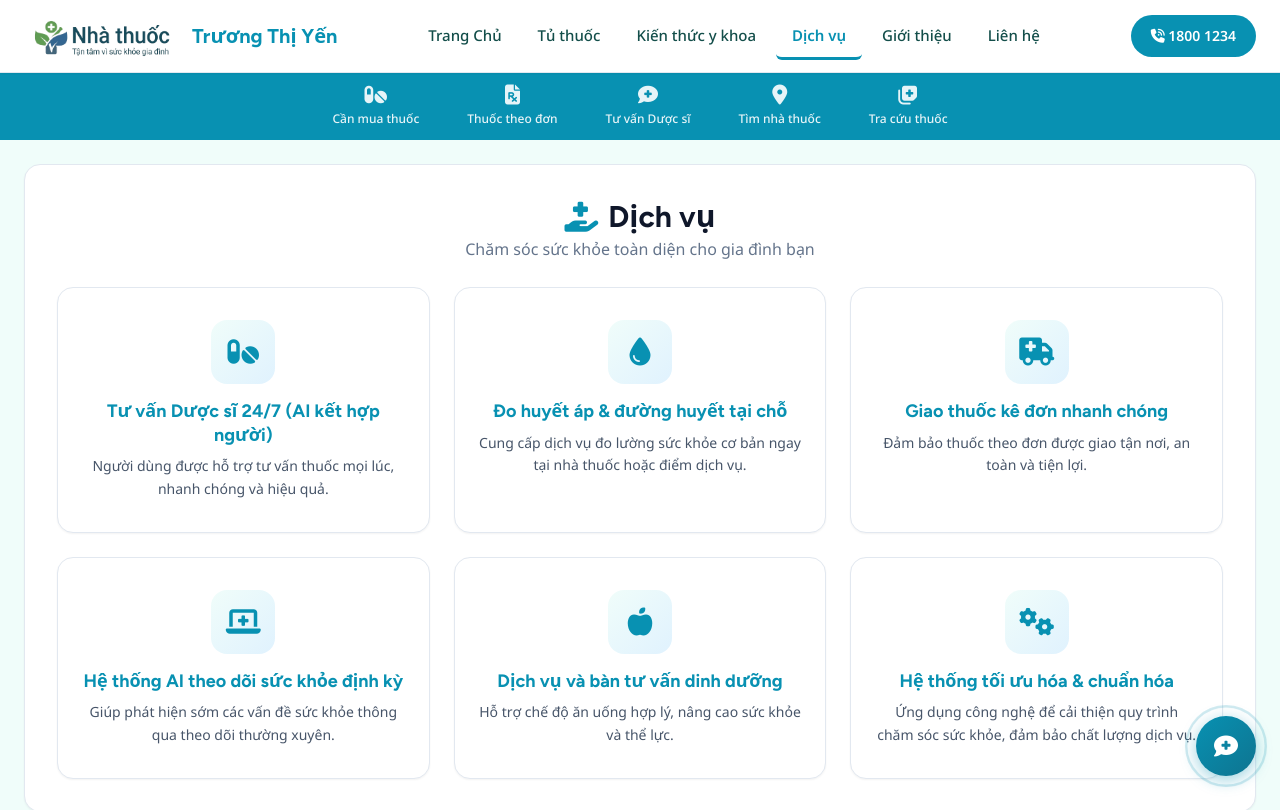
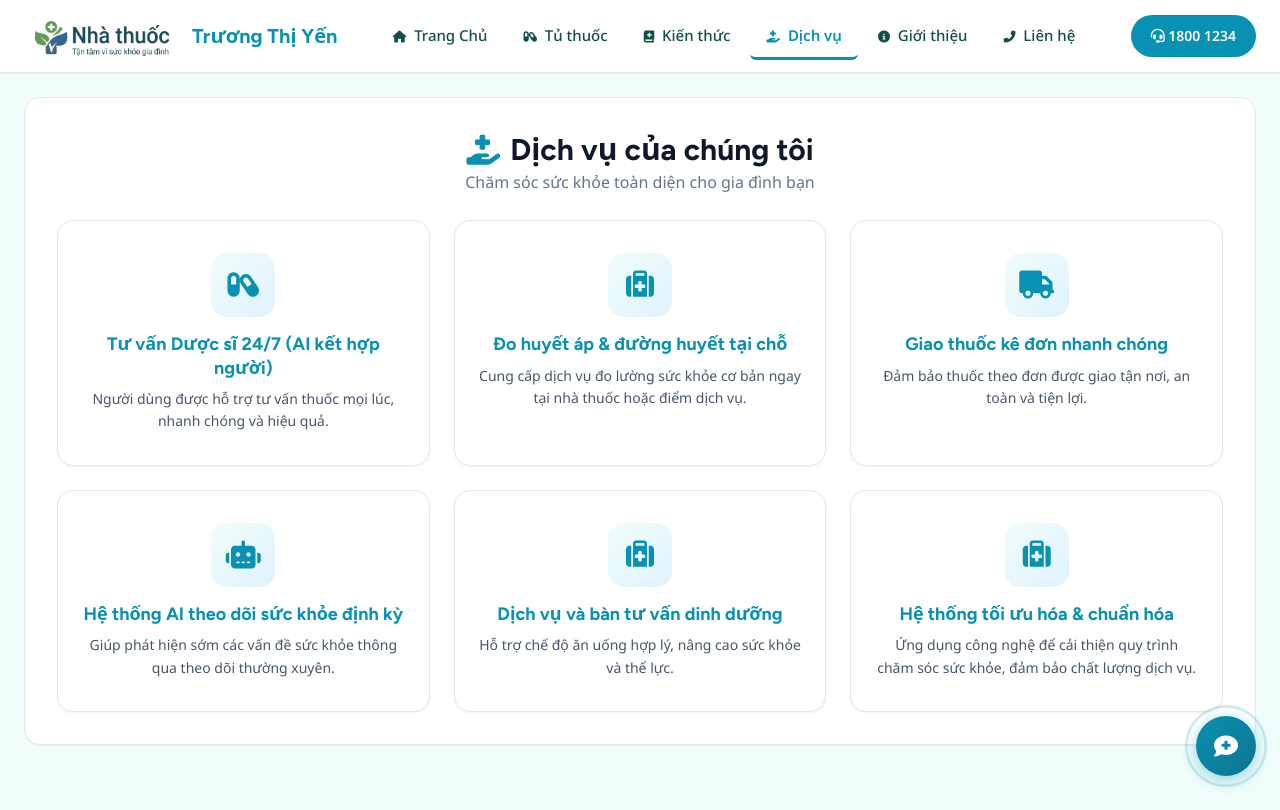
Before and after one commit to NguyenThinhDatEng/PharmacyWithAIChatBot, a Vue app: page /PharmacyWithAIChatBot/services in a window 1280 px wide. Shown: the top 810 px of the page. Built offline with nearby package versions, Linux system fonts and the light colour scheme.

Commit message:
Revert "refine icons inspired by Long Chau pharmacy UX"
This reverts commit 56feaf90d4f75786995b0c101151eb296a926a6f.

```diff
--- a/src/App.vue
+++ b/src/App.vue
@@ -10,17 +10,29 @@
 
         <!-- Navigation -->
         <nav class="nav-menu" :class="{ 'nav-open': isMenuOpen }">
-          <router-link to="/" class="nav-link" @click="closeMenu">Trang Chủ</router-link>
-          <router-link to="/shop" class="nav-link" @click="closeMenu">Tủ thuốc</router-link>
-          <router-link to="/blog" class="nav-link" @click="closeMenu">Kiến thức y khoa</router-link>
-          <router-link to="/services" class="nav-link" @click="closeMenu">Dịch vụ</router-link>
-          <router-link to="/about" class="nav-link" @click="closeMenu">Giới thiệu</router-link>
-          <router-link to="/contact" class="nav-link" @click="closeMenu">Liên hệ</router-link>
+          <router-link to="/" class="nav-link" @click="closeMenu">
+            <i class="fas fa-home"></i> Trang Chủ
+          </router-link>
+          <router-link to="/shop" class="nav-link" @click="closeMenu">
+            <i class="fas fa-capsules"></i> Tủ thuốc
+          </router-link>
+          <router-link to="/blog" class="nav-link" @click="closeMenu">
+            <i class="fas fa-book-medical"></i> Kiến thức
+          </router-link>
+          <router-link to="/services" class="nav-link" @click="closeMenu">
+            <i class="fas fa-hand-holding-medical"></i> Dịch vụ
+          </router-link>
+          <router-link to="/about" class="nav-link" @click="closeMenu">
+            <i class="fas fa-info-circle"></i> Giới thiệu
+          </router-link>
+          <router-link to="/contact" class="nav-link" @click="closeMenu">
+            <i class="fas fa-phone-alt"></i> Liên hệ
+          </router-link>
         </nav>
 
         <!-- Hotline -->
         <a href="tel:18001234" class="hotline-btn">
-          <i class="fas fa-phone-volume"></i> 1800 1234
+          <i class="fas fa-headset"></i> 1800 1234
         </a>
 
         <!-- Hamburger -->
@@ -31,32 +43,6 @@
         </div>
       </div>
     </header>
-
-    <!-- Utility Bar (Long Châu style) -->
-    <div class="utility-bar">
-      <div class="utility-inner">
-        <router-link to="/shop" class="utility-item">
-          <i class="fas fa-pills"></i>
-          <span>Cần mua thuốc</span>
-        </router-link>
-        <router-link to="/prescription" class="utility-item">
-          <i class="fas fa-file-prescription"></i>
-          <span>Thuốc theo đơn</span>
-        </router-link>
-        <div class="utility-item" @click="openChat">
-          <i class="fas fa-comment-medical"></i>
-          <span>Tư vấn Dược sĩ</span>
-        </div>
-        <router-link to="/contact" class="utility-item">
-          <i class="fas fa-map-marker-alt"></i>
-          <span>Tìm nhà thuốc</span>
-        </router-link>
-        <router-link to="/blog" class="utility-item">
-          <i class="fas fa-notes-medical"></i>
-          <span>Tra cứu thuốc</span>
-        </router-link>
-      </div>
-    </div>
 
     <main class="container">
       <router-view />
@@ -84,17 +70,17 @@
           <div class="footer-col">
             <h4>Liên hệ</h4>
             <ul>
-              <li><i class="fas fa-phone-volume"></i> Hotline: 1800 1234</li>
-              <li><i class="far fa-envelope"></i> support@pharmacyai.vn</li>
-              <li><i class="fas fa-location-dot"></i> Dương Sơn, Tam Sơn, Từ Sơn, Bắc Ninh</li>
+              <li><i class="fas fa-phone-alt"></i> Hotline: 1800 1234</li>
+              <li><i class="fas fa-envelope"></i> support@pharmacyai.vn</li>
+              <li><i class="fas fa-map-marker-alt"></i> Dương Sơn, Tam Sơn, Từ Sơn, Bắc Ninh</li>
             </ul>
           </div>
           <div class="footer-col">
             <h4>Theo dõi</h4>
             <div class="social-links">
               <a href="#" aria-label="Facebook"><i class="fab fa-facebook-f"></i></a>
+              <a href="#" aria-label="Instagram"><i class="fab fa-instagram"></i></a>
               <a href="#" aria-label="Zalo"><i class="fas fa-comment-dots"></i></a>
-              <a href="#" aria-label="YouTube"><i class="fab fa-youtube"></i></a>
             </div>
             <p class="footer-note">Mở cửa: 7:00 - 21:00 hàng ngày</p>
           </div>
@@ -123,11 +109,6 @@ const closeMenu = () => {
   isMenuOpen.value = false;
 };
 
-const openChat = () => {
-  // Trigger chat open by dispatching custom event
-  window.dispatchEvent(new CustomEvent('open-chat'));
-};
-
 const checkMobile = () => {
   isMobile.value = window.innerWidth < 768;
   if (!isMobile.value) isMenuOpen.value = false;
@@ -154,48 +135,15 @@ onUnmounted(() => {
   flex: 1;
 }
 
-/* Utility Bar (Long Châu style) */
-.utility-bar {
-  background: var(--primary);
-  padding: 0;
-}
-
-.utility-inner {
-  max-width: 1280px;
-  margin: 0 auto;
-  display: flex;
-  justify-content: center;
-  gap: 0;
-}
-
-.utility-item {
-  display: flex;
-  flex-direction: column;
-  align-items: center;
-  gap: 4px;
-  padding: 12px 24px;
-  color: rgba(255, 255, 255, 0.9);
-  text-decoration: none;
-  font-size: 0.75rem;
-  font-weight: 500;
-  cursor: pointer;
-  transition: all 0.2s ease;
-  white-space: nowrap;
-}
-
-.utility-item:hover {
-  background: rgba(255, 255, 255, 0.12);
-  color: var(--text-white);
-}
-
-.utility-item i {
-  font-size: 1.25rem;
-}
-
 /* Header nav active state */
 .nav-link {
   border-bottom: 3px solid transparent;
   transition: border-color 0.2s ease, color 0.2s ease;
+}
+
+.nav-link i {
+  margin-right: 4px;
+  font-size: 0.8em;
 }
 
 .nav-link.router-link-active {
@@ -342,20 +290,8 @@ onUnmounted(() => {
     display: none;
   }
 
-  .utility-inner {
-    overflow-x: auto;
-    justify-content: flex-start;
-    -webkit-overflow-scrolling: touch;
-  }
-
-  .utility-item {
-    padding: 10px 16px;
-    font-size: 0.6875rem;
-    flex-shrink: 0;
-  }
-
-  .utility-item i {
-    font-size: 1.1rem;
+  .nav-link i {
+    margin-right: 6px;
   }
 }
 </style>
--- a/src/components/About.vue
+++ b/src/components/About.vue
@@ -1,6 +1,6 @@
 <template>
   <div class="about-page">
-    <h2><i class="fas fa-house-medical about-icon"></i> Về Trương Thị Yến</h2>
+    <h2><i class="fas fa-hospital-alt about-icon"></i> Về Trương Thị Yến</h2>
     <p class="slogan">20 năm đồng hành cùng sức khỏe cộng đồng</p>
 
     <div class="about-content">
@@ -10,7 +10,7 @@
 
       <div class="about-text">
         <section class="section">
-          <h3><i class="fas fa-house-medical-flag"></i> Giới thiệu thương hiệu</h3>
+          <h3><i class="fas fa-hospital"></i> Giới thiệu thương hiệu</h3>
           <ul>
             <li>Nhà thuốc uy tín hàng đầu, chuyên cung cấp dược phẩm cho cộng đồng.</li>
             <li>Dược sĩ chuyên môn cao, nhiệt tình, tận tâm.</li>
@@ -19,14 +19,14 @@
         </section>
 
         <section class="section">
-          <h3><i class="fas fa-user-graduate"></i> Đào tạo & chuyên môn</h3>
+          <h3><i class="fas fa-graduation-cap"></i> Đào tạo & chuyên môn</h3>
           <ul>
             <li>Liên tục cập nhật kiến thức mới để nâng cao chất lượng phục vụ.</li>
           </ul>
         </section>
 
         <section class="section">
-          <h3><i class="fas fa-prescription-bottle-medical"></i> Sản phẩm</h3>
+          <h3><i class="fas fa-capsules"></i> Sản phẩm</h3>
           <ul>
             <li>Dược phẩm và mỹ phẩm chất lượng.</li>
             <li>Nguồn gốc rõ ràng, kiểm định nghiêm ngặt.</li>
@@ -34,7 +34,7 @@
         </section>
 
         <section class="section">
-          <h3><i class="fas fa-heart-pulse"></i> Giá trị cốt lõi</h3>
+          <h3><i class="fas fa-heart"></i> Giá trị cốt lõi</h3>
           <ul>
             <li>Phát triển lâu dài, sáng tạo.</li>
             <li>Phục vụ tận tâm.</li>
--- a/src/components/Blog.vue
+++ b/src/components/Blog.vue
@@ -1,7 +1,7 @@
 <template>
   <div class="panel">
     <div class="blog-header">
-      <h2><i class="fas fa-notes-medical"></i> Kiến thức y khoa</h2>
+      <h2><i class="fas fa-book-medical"></i> Kiến thức y khoa</h2>
       <p class="section-subtitle">Cập nhật thông tin sức khỏe hữu ích cho gia đình</p>
     </div>
     <div class="blog-grid">
@@ -12,7 +12,7 @@
           <h3>{{ post.title }}</h3>
           <p>{{ post.description }}</p>
           <router-link :to="`/blog/${post.id}`" class="read-more-btn">
-            Đọc tiếp <i class="fas fa-chevron-right"></i>
+            Đọc tiếp <i class="fas fa-arrow-right"></i>
           </router-link>
         </div>
       </div>
--- a/src/components/BlogDetail.vue
+++ b/src/components/BlogDetail.vue
@@ -18,13 +18,13 @@
 
     <div v-else class="not-found">
       <div class="not-found-icon">
-        <i class="fas fa-file-circle-xmark"></i>
+        <i class="fas fa-file-medical-alt"></i>
       </div>
       <h2>Bài viết không tồn tại</h2>
     </div>
 
     <router-link to="/blog" class="back-btn">
-      <i class="fas fa-chevron-left"></i> Quay lại Kiến thức y khoa
+      <i class="fas fa-arrow-left"></i> Quay lại Kiến thức y khoa
     </router-link>
   </div>
 </template>
--- a/src/components/Cart.vue
+++ b/src/components/Cart.vue
@@ -1,15 +1,15 @@
 <template>
   <div class="cart-page">
-    <h1><i class="fas fa-basket-shopping"></i> Giỏ hàng của bạn</h1>
+    <h1><i class="fas fa-shopping-cart"></i> Giỏ hàng của bạn</h1>
 
     <div v-if="cart.length === 0" class="empty-cart">
       <div class="empty-icon">
-        <i class="fas fa-basket-shopping"></i>
+        <i class="fas fa-cart-arrow-down"></i>
       </div>
       <h3>Giỏ hàng trống</h3>
       <p>Hãy thêm sản phẩm từ tủ thuốc gia đình</p>
       <router-link to="/shop" class="shop-btn">
-        <i class="fas fa-pills"></i> Tiếp tục mua sắm
+        <i class="fas fa-capsules"></i> Tiếp tục mua sắm
       </router-link>
     </div>
 
@@ -33,7 +33,7 @@
           <div class="item-total">
             <p class="total-amount">{{ formatPrice(item.price * item.quantity) }}đ</p>
             <button @click="removeItem(item)" class="remove-btn" aria-label="Xóa sản phẩm">
-              <i class="fas fa-trash-can"></i> Xóa
+              <i class="fas fa-trash-alt"></i> Xóa
             </button>
           </div>
         </div>
@@ -50,10 +50,10 @@
           <span class="total-price">{{ formatPrice(cartTotal) }}đ</span>
         </div>
         <button @click="checkout" class="checkout-btn">
-          <i class="fas fa-money-check-dollar"></i> Thanh toán
+          <i class="fas fa-credit-card"></i> Thanh toán
         </button>
         <router-link to="/shop" class="continue-btn">
-          <i class="fas fa-chevron-left"></i> Tiếp tục mua sắm
+          <i class="fas fa-arrow-left"></i> Tiếp tục mua sắm
         </router-link>
       </div>
     </div>
--- a/src/components/Chat.vue
+++ b/src/components/Chat.vue
@@ -10,7 +10,7 @@
     <div class="chat-header">
       <div class="chat-header-info">
         <div class="chat-header-avatar">
-          <i class="fas fa-user-nurse"></i>
+          <i class="fas fa-user-md"></i>
         </div>
         <div>
           <span class="chat-title">Dược sĩ AI</span>
@@ -20,7 +20,7 @@
         </div>
       </div>
       <button class="close-btn" @click="toggleChat" aria-label="Đóng chat">
-        <i class="fas fa-xmark"></i>
+        <i class="fas fa-times"></i>
       </button>
     </div>
 
@@ -28,7 +28,7 @@
       <!-- Welcome message -->
       <div class="chat-welcome" v-if="chatLog.length === 0">
         <div class="welcome-icon">
-          <i class="fas fa-briefcase-medical"></i>
+          <i class="fas fa-stethoscope"></i>
         </div>
         <p>Xin chào! Tôi là Dược sĩ AI, sẵn sàng tư vấn sức khỏe cho bạn.</p>
         <div class="quick-actions">
@@ -42,7 +42,7 @@
         <div v-for="(msg, idx) in chatLog" :key="idx" :class="['chat-line', msg.role]">
           <div class="chat-item">
             <div class="chat-avatar" v-if="msg.role === 'assistant'">
-              <i class="fas fa-user-nurse"></i>
+              <i class="fas fa-user-md"></i>
             </div>
             <div class="chat-bubble">
               <div class="chat-text">{{ msg.text }}</div>
@@ -58,7 +58,7 @@
       <div class="typing-indicator" v-if="isSending">
         <div class="chat-item">
           <div class="chat-avatar">
-            <i class="fas fa-user-nurse"></i>
+            <i class="fas fa-user-md"></i>
           </div>
           <div class="chat-bubble typing-bubble">
             <div class="sending-dots">
@@ -86,7 +86,7 @@
 </template>
 
 <script setup>
-import { ref, nextTick, watch, onMounted, onUnmounted } from 'vue';
+import { ref, nextTick, watch } from 'vue';
 import axios from 'axios';
 
 const base = 'http://localhost:3000/api';
@@ -106,18 +106,6 @@ function toggleChat() {
     document.body.classList.remove('chat-open');
   }
 }
-
-function handleOpenChat() {
-  if (!isOpen.value) toggleChat();
-}
-
-onMounted(() => {
-  window.addEventListener('open-chat', handleOpenChat);
-});
-
-onUnmounted(() => {
-  window.removeEventListener('open-chat', handleOpenChat);
-});
 
 function autoResize(e) {
   const el = e.target;
--- a/src/components/Contact.vue
+++ b/src/components/Contact.vue
@@ -1,14 +1,14 @@
 <template>
   <div class="panel">
     <div class="contact-header">
-      <h2><i class="fas fa-phone-volume"></i> Liên hệ</h2>
+      <h2><i class="fas fa-phone-alt"></i> Liên hệ</h2>
       <p class="section-subtitle">Chúng tôi luôn sẵn sàng hỗ trợ bạn</p>
     </div>
 
     <div class="contact-grid">
       <div class="contact-card">
         <div class="contact-icon-wrap">
-          <i class="fas fa-phone-volume"></i>
+          <i class="fas fa-phone-alt"></i>
         </div>
         <h4>Điện thoại</h4>
         <p>0909 090 090</p>
@@ -29,7 +29,7 @@
       </div>
       <div class="contact-card">
         <div class="contact-icon-wrap">
-          <i class="fas fa-location-dot"></i>
+          <i class="fas fa-map-marker-alt"></i>
         </div>
         <h4>Địa chỉ</h4>
         <p>Dương Sơn, Tam Sơn, Từ Sơn, Bắc Ninh</p>
--- a/src/components/Prescription.vue
+++ b/src/components/Prescription.vue
@@ -8,7 +8,7 @@
     <div class="prescription-form">
       <div class="upload-area" @click="triggerFileInput" @dragover.prevent @drop.prevent="handleDrop">
         <div v-if="!prescriptionFile" class="upload-placeholder">
-          <i class="fas fa-cloud-arrow-up"></i>
+          <i class="fas fa-cloud-upload-alt"></i>
           <p>Kéo thả hoặc nhấn để tải đơn thuốc</p>
           <span>Hỗ trợ: JPG, PNG, PDF</span>
         </div>
@@ -30,12 +30,12 @@
       </div>
 
       <div class="form-group">
-        <label for="prescription-note"><i class="fas fa-pen-to-square"></i> Ghi chú cho dược sĩ</label>
+        <label for="prescription-note"><i class="fas fa-sticky-note"></i> Ghi chú cho dược sĩ</label>
         <textarea id="prescription-note" v-model="prescriptionNote" placeholder="Ví dụ: cần giao gấp, thay thế thuốc tương đương nếu hết..." rows="3"></textarea>
       </div>
 
       <button @click="uploadPrescription" class="submit-btn" :disabled="!prescriptionFile">
-        <i class="fas fa-file-arrow-up"></i> Gửi đơn thuốc
+        <i class="fas fa-paper-plane"></i> Gửi đơn thuốc
       </button>
 
       <div v-if="prescriptionStatus" class="status-message" :class="{ error: prescriptionStatus.includes('failed') }">
--- a/src/components/Services.vue
+++ b/src/components/Services.vue
@@ -1,7 +1,7 @@
 <template>
   <div class="panel">
     <div class="services-header">
-      <h2><i class="fas fa-hand-holding-medical"></i> Dịch vụ</h2>
+      <h2><i class="fas fa-hand-holding-medical"></i> Dịch vụ của chúng tôi</h2>
       <p class="section-subtitle">Chăm sóc sức khỏe toàn diện cho gia đình bạn</p>
     </div>
     <div class="services-grid">
@@ -23,21 +23,18 @@ import servicesData from '../data/services.json';
 const services = ref([]);
 
 const iconMap = {
-  '💊': 'fas fa-pills',
-  '🔍': 'fas fa-magnifying-glass',
-  '🚚': 'fas fa-truck-medical',
-  '🤖': 'fas fa-laptop-medical',
-  '🏥': 'fas fa-house-medical',
-  '❤️': 'fas fa-heart-pulse',
+  '💊': 'fas fa-capsules',
+  '🔍': 'fas fa-search',
+  '🚚': 'fas fa-truck',
+  '🤖': 'fas fa-robot',
+  '🏥': 'fas fa-hospital',
+  '❤️': 'fas fa-heart',
   '📚': 'fas fa-book-medical',
   '💉': 'fas fa-syringe',
   '🩺': 'fas fa-stethoscope',
-  '👨‍⚕️': 'fas fa-user-nurse',
-  '📋': 'fas fa-list-check',
-  '🧪': 'fas fa-flask-vial',
-  '🩸': 'fas fa-droplet',
-  '🍎': 'fas fa-apple-whole',
-  '⚙️': 'fas fa-gears',
+  '👨‍⚕️': 'fas fa-user-md',
+  '📋': 'fas fa-clipboard-list',
+  '🧪': 'fas fa-flask',
 };
 
 function getIcon(emoji) {
--- a/src/components/Shop.vue
+++ b/src/components/Shop.vue
@@ -1,20 +1,20 @@
 <template>
   <div class="panel">
     <div class="shop-header">
-      <h2><i class="fas fa-pills"></i> Tủ thuốc gia đình</h2>
+      <h2><i class="fas fa-capsules"></i> Tủ thuốc gia đình</h2>
       <p class="section-subtitle">Dược phẩm chất lượng, nguồn gốc rõ ràng</p>
     </div>
 
     <div class="floating-cart">
       <router-link to="/cart" class="floating-cart-btn">
-        <i class="fas fa-basket-shopping"></i> {{ cart.length }}
+        <i class="fas fa-shopping-cart"></i> {{ cart.length }}
       </router-link>
     </div>
 
     <!-- Search -->
     <div class="search-bar">
       <div class="search-wrapper">
-        <i class="fas fa-magnifying-glass search-icon"></i>
+        <i class="fas fa-search search-icon"></i>
         <input v-model="searchTerm" type="text" placeholder="Tìm kiếm sản phẩm..." class="search-input" />
       </div>
     </div>
@@ -43,10 +43,10 @@
         <p class="product-price">{{ formatPrice(p.price) }}đ</p>
         <div class="product-controls">
           <button :disabled="p.stock === 0" @click="addToCart(p, 1)" class="add-btn">
-            <i class="fas fa-basket-shopping"></i> Thêm
+            <i class="fas fa-cart-plus"></i> Thêm
           </button>
           <router-link :to="`/product/${p.productId}`" class="detail-btn">
-            <i class="fas fa-circle-info"></i> Chi tiết
+            <i class="fas fa-eye"></i> Chi tiết
           </router-link>
         </div>
       </div>
```
Also changed, not shown: src/components/Home.vue (+20 -20 lines), src/components/ProductDetail.vue (+11 -11 lines).
